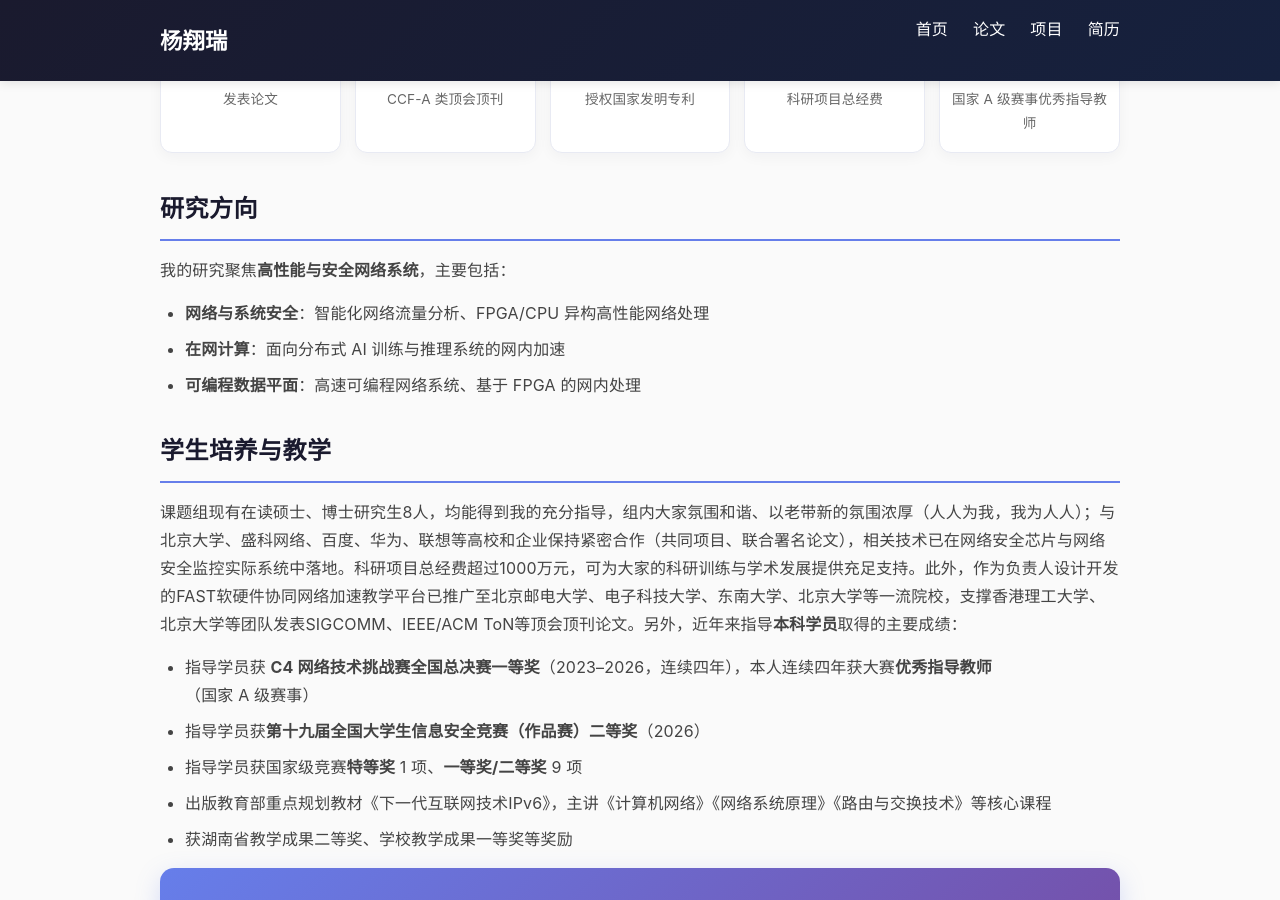
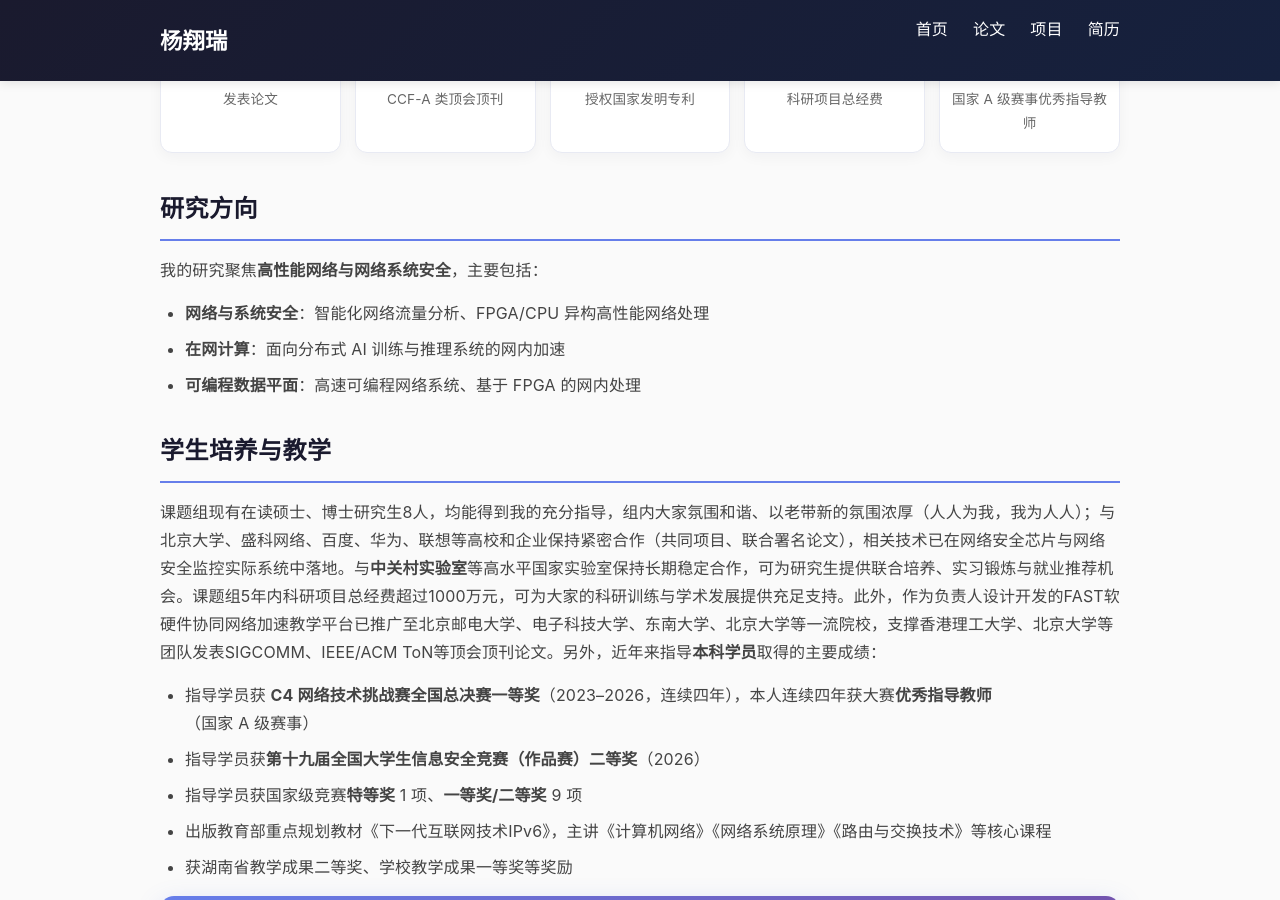
Before and after one commit to Winters123/Winters123.github.io, a Jekyll site: the page built from _pages/about.md, in a window 1280 px wide and 900 px high, scrolled down 633 px. Built offline with Jekyll 4.4.1, drawn with Linux system fonts in a browser that asks for light colours.

Commit message:
Update about wording, add Zhongguancun Lab collaboration, refine CV phrasing

```diff
--- a/_pages/about.md
+++ b/_pages/about.md
@@ -38,7 +38,7 @@ hide_title: true
 
 ## 研究方向
 
-我的研究聚焦**高性能与安全网络系统**，主要包括：
+我的研究聚焦**高性能网络与网络系统安全**，主要包括：
 
 - **网络与系统安全**：智能化网络流量分析、FPGA/CPU 异构高性能网络处理
 - **在网计算**：面向分布式 AI 训练与推理系统的网内加速
@@ -46,7 +46,7 @@ hide_title: true
 
 ## 学生培养与教学
 
-课题组现有在读硕士、博士研究生8人，均能得到我的充分指导，组内大家氛围和谐、以老带新的氛围浓厚（人人为我，我为人人）；与北京大学、盛科网络、百度、华为、联想等高校和企业保持紧密合作（共同项目、联合署名论文），相关技术已在网络安全芯片与网络安全监控实际系统中落地。科研项目总经费超过1000万元，可为大家的科研训练与学术发展提供充足支持。此外，作为负责人设计开发的FAST软硬件协同网络加速教学平台已推广至北京邮电大学、电子科技大学、东南大学、北京大学等一流院校，支撑香港理工大学、北京大学等团队发表SIGCOMM、IEEE/ACM ToN等顶会顶刊论文。另外，近年来指导**本科学员**取得的主要成绩：
+课题组现有在读硕士、博士研究生8人，均能得到我的充分指导，组内大家氛围和谐、以老带新的氛围浓厚（人人为我，我为人人）；与北京大学、盛科网络、百度、华为、联想等高校和企业保持紧密合作（共同项目、联合署名论文），相关技术已在网络安全芯片与网络安全监控实际系统中落地。与**中关村实验室**等高水平国家实验室保持长期稳定合作，可为研究生提供联合培养、实习锻炼与就业推荐机会。课题组5年内科研项目总经费超过1000万元，可为大家的科研训练与学术发展提供充足支持。此外，作为负责人设计开发的FAST软硬件协同网络加速教学平台已推广至北京邮电大学、电子科技大学、东南大学、北京大学等一流院校，支撑香港理工大学、北京大学等团队发表SIGCOMM、IEEE/ACM ToN等顶会顶刊论文。另外，近年来指导**本科学员**取得的主要成绩：
 
 - 指导学员获 **C4 网络技术挑战赛全国总决赛一等奖**（2023–2026，连续四年），本人连续四年获大赛**优秀指导教师**（国家 A 级赛事）
 - 指导学员获**第十九届全国大学生信息安全竞赛（作品赛）二等奖**（2026）
```
Also changed, not shown: _pages/cv.md (+1 -1 lines).
